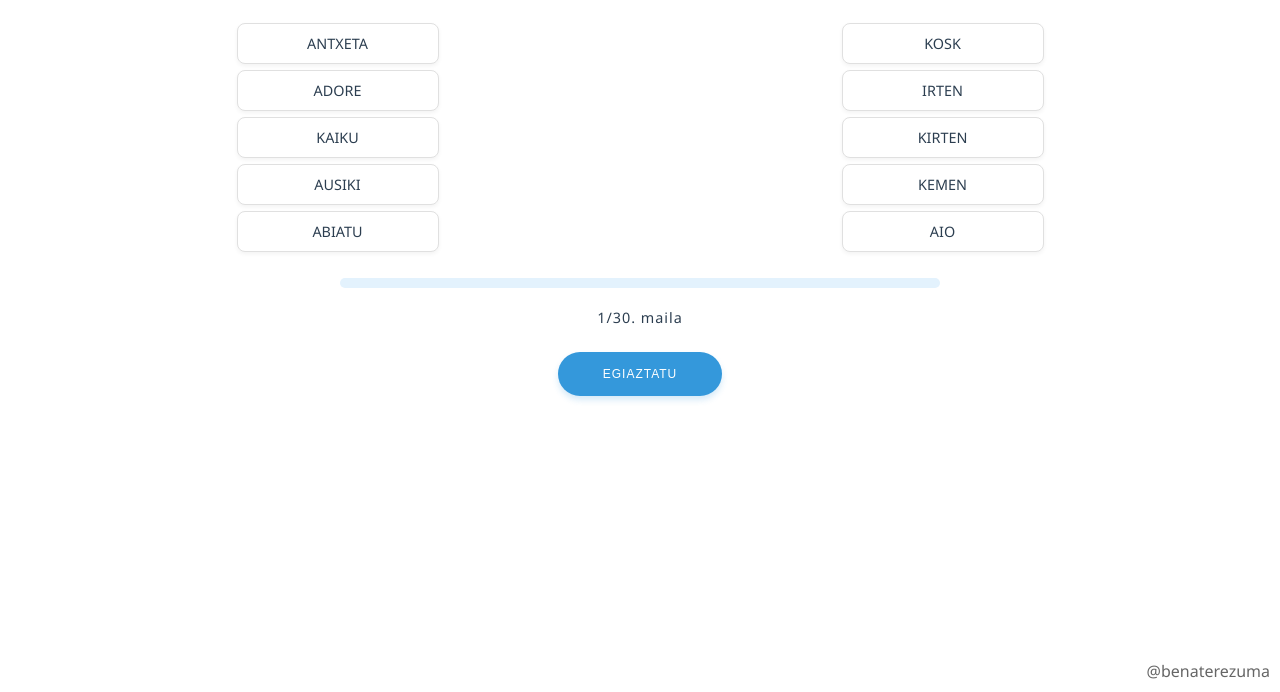
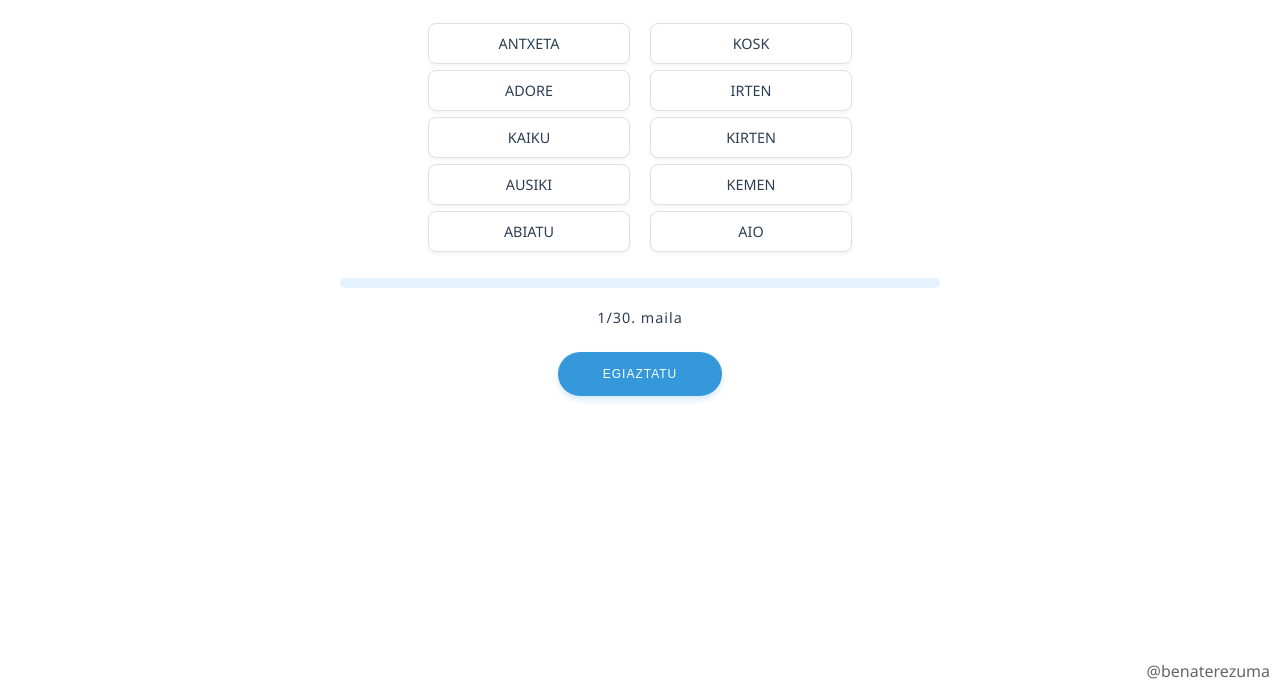
Before and after one commit to berezuma/bikoteka, a plain HTML site: page index.html in a window 1280 px wide. Shown: the part 108-800 px from the top of the page. Drawn offline with Linux system fonts and the light colour scheme.

Commit message:
Add files via upload

```diff
--- a/styles.css
+++ b/styles.css
@@ -141,19 +141,15 @@ body {
 
 .joko-eremua {
     display: flex;
-    flex-direction: row;
-    justify-content: space-between;
-    gap: 10px;
-    width: 100%;
-    padding: 0 10px;
-    max-width: 1200px;
+    justify-content: center;
+    gap: 20px;
+    max-width: 800px;
     margin: 0 auto;
 }
 
 .zutabea {
-    flex: 1;
-    min-width: 45% !important;
-    width: auto !important;
+    flex: 0 1 auto;
+    min-width: 200px;
 }
 
 .hitz-botoia {
```
